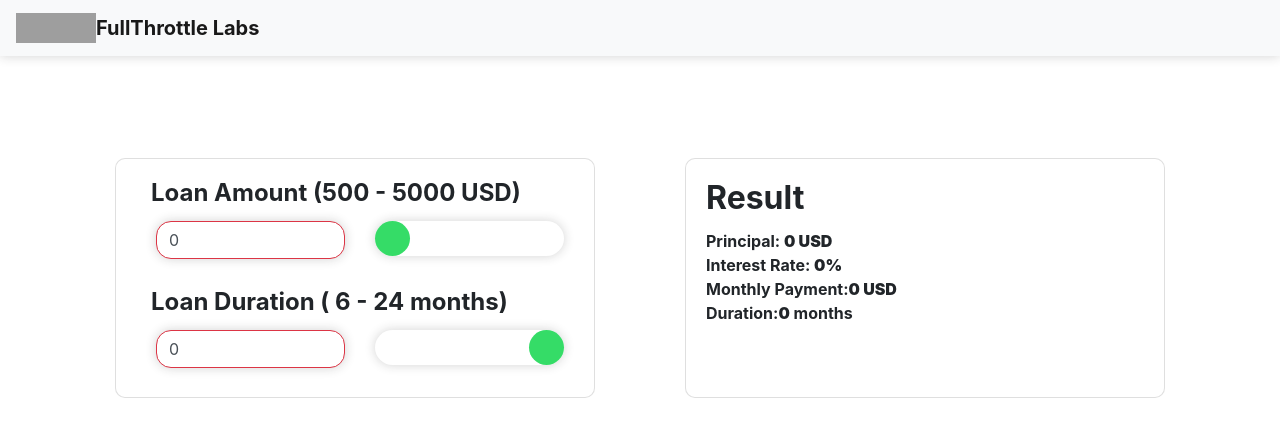
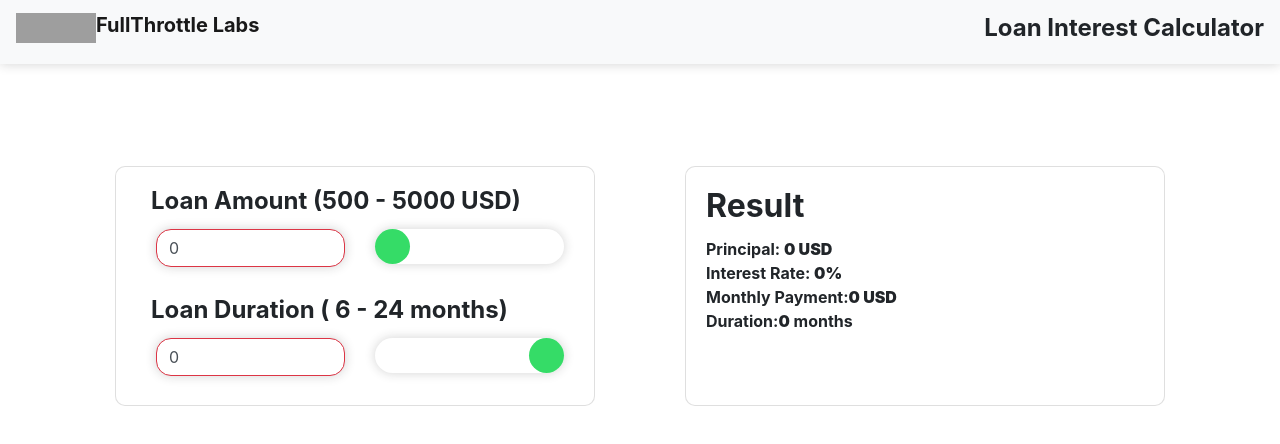
Before and after one commit to 0xpulsar/intereset_calculator, a React (Create React App) app: page / in a window 1280 px wide. Shown: the top 444 px of the page. Built offline with nearby package versions, Linux system fonts and the light colour scheme; grey boxes are pictures that could not be loaded.

Commit message:
Update src/nav/nav.js

```diff
--- a/src/nav/nav.js
+++ b/src/nav/nav.js
@@ -7,7 +7,8 @@ class Nav extends Component {
   }
   render() {
     return (
-      <nav className="navbar navbar-light bg-light">
+      <nav className="navbar navbar-light bg-light justify-content-between">
+        <h4>
           <a className="navbar-brand" href="#">
             <img
               src="https://fullthrottlelabs.com/img/logo/logo-2.png"
@@ -16,8 +17,13 @@ class Nav extends Component {
               className="d-inline-block align-top"
               alt=""
             />
+
             <b>FullThrottle Labs</b>
           </a>
+        </h4>
+        <h4>
+          <b>Loan Interest Calculator</b>
+        </h4>
       </nav>
     );
   }
```
Lines whose indentation alone changed are shown as unchanged.
